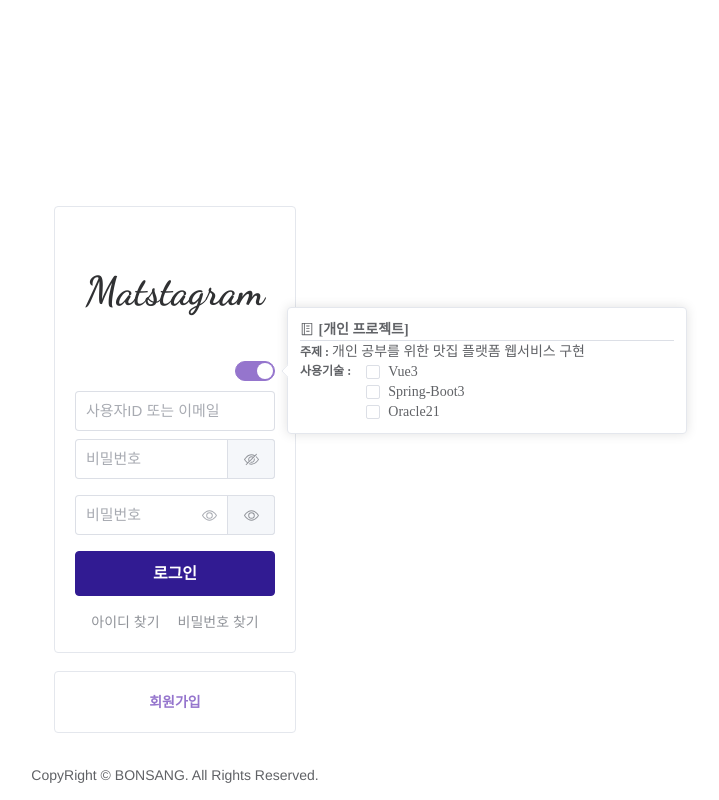
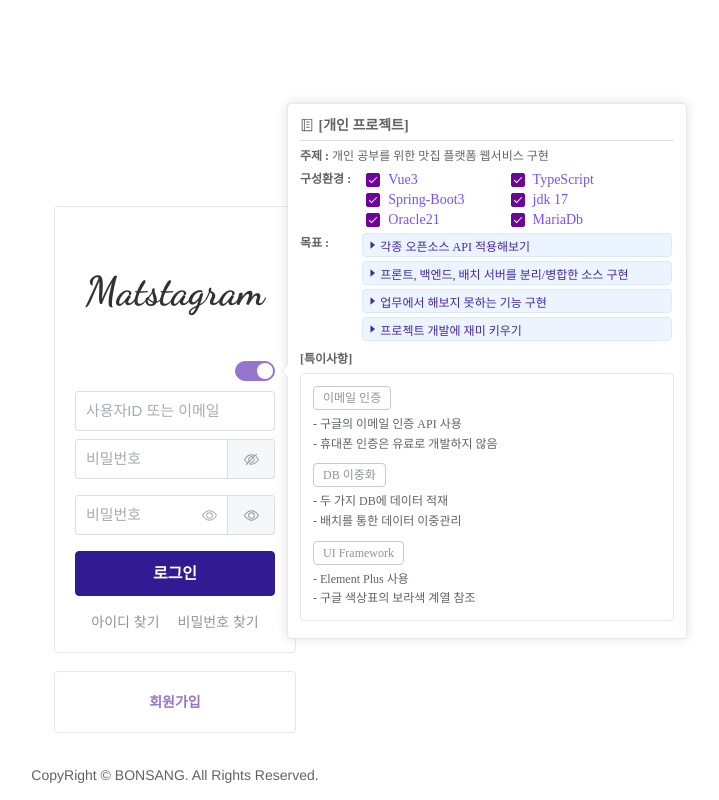
Before and after one commit to koobs97/Matstagram, a Vue app in the folder front/: page /login in a window 1280 px wide. Shown: the whole page, without its empty margins (465-1184 px from the left). Built offline with nearby package versions, Linux system fonts and the light colour scheme.

Commit message:
20240505 - 파일 위치 조정 및 로그인화면 설명 추가

```diff
--- a/front/src/views/SearchUserPw.vue
+++ b/front/src/views/login/SearchUserPw.vue
@@ -409,13 +409,13 @@
 
 </template>
 <script lang="ts" setup>
-import { ArrowRight, Calendar, CaretRight, ChatLineSquare, Checked, Hide, InfoFilled, QuestionFilled, Phone, Unlock, User, UserFilled, Lock, Message } from '@element-plus/icons-vue';
+import { ArrowRight, Calendar, CaretRight, ChatLineSquare, Checked, Hide, InfoFilled, Lock, Message, Phone, QuestionFilled, Unlock, User, UserFilled } from '@element-plus/icons-vue';
 import { ElMessage } from 'element-plus';
 import { onMounted, reactive, ref, watch } from 'vue';
 import { useRouter } from 'vue-router';
-import { Api, Common } from '../common/common'
-import { ChgUserPwIvo } from '../vo/ivo/ChgUserPwIvo';
-import { SearchUserPwIvo } from '../vo/ivo/SearchUserPwIvo';
+import { Api, Common } from '../../common/common';
+import { ChgUserPwIvo } from '../../vo/ivo/ChgUserPwIvo';
+import { SearchUserPwIvo } from '../../vo/ivo/SearchUserPwIvo';
 
 const router        = useRouter()   // router
 
@@ -708,12 +708,13 @@ watch(
                 /* 숫자를 연달아 세번 사용한 경우 */
                 if(state.pop2.pwChgIvo1.userPasswd.match(/\d{3,}/g) != null) {
 
-                    for(let i in state.pop2.pwChgIvo1.userPasswd.match(/\d{3,}/g)) {
+                    let i: any
+                    for(i in state.pop2.pwChgIvo1.userPasswd.match(/\d{3,}/g)) {
 
                         /**
                          * ex: number = ['123', '456']
                          */
-                        const number = state.pop2.pwChgIvo1.userPasswd.match(/\d{3,}/g)[i] as string
+                        const number = state.pop2.pwChgIvo1?.userPasswd?.match(/\d{3,}/g)?.[i] as string
                         let numberList = []
 
                         for(let i = 0; i < number.length; i++) {
--- a/front/src/views/joinMember.vue
+++ b/front/src/views/login/joinMember.vue
@@ -480,8 +480,8 @@ import { ArrowLeft, InfoFilled, Search, Select } from '@element-plus/icons-vue'
 import { ElMessage } from 'element-plus'
 import { reactive, ref, watch } from 'vue'
 import { useRouter } from 'vue-router'
-import { Api, Common } from '../common/common'
-import { joinMemberIvo } from '../vo/ivo/joinMemberIvo'
+import { Api, Common } from '../../common/common'
+import { joinMemberIvo } from '../../vo/ivo/joinMemberIvo'
 
 const router = useRouter()
 
--- a/front/src/components/userLogin.vue
+++ b/front/src/views/login/userLogin.vue
@@ -1,3 +1,13 @@
+<!--
+ * [로그인 화면]
+ *
+ * @Class   userLogin.vue
+ * @Author  Koo Bon Sang
+ * @Date    2024.03.29
+ * @Version 1.1.0
+ *
+-->
+
 <template>
     <el-form label-width="120px">
         <el-form-item>
@@ -30,24 +40,66 @@
                                                 </el-icon>
                                                 [개인 프로젝트]
                                             </el-text>
-                                            <el-divider style="margin-bottom: 0px; margin-top: 0px;"></el-divider>
-                                            <el-text style="font-size: 12px; font-weight: bold;">주제 : </el-text> <el-text>개인 공부를 위한 맛집 플랫폼 웹서비스 구현</el-text>
+                                            <el-divider style="margin-bottom: 4px; margin-top: 4px;"></el-divider>
+                                            <el-text style="font-size: 12px; font-weight: bold;">주제 : </el-text><el-text style="font-size: 12px;">개인 공부를 위한 맛집 플랫폼 웹서비스 구현</el-text>
                                             <div>
                                                 <el-row>
-                                                    <el-col :span="4" style="height: 20px;">
-                                                        <el-text style="font-size: 12px; font-weight: bold;">사용기술 : </el-text>
+                                                    <el-col :span="4" style="height: 20px; margin-top: 4px;">
+                                                        <el-text style="font-size: 12px; font-weight: bold;">구성환경 : </el-text>
                                                     </el-col>
-                                                    <el-col :span="19" style="height: 20px; margin-left: 4px;">
-                                                        <el-checkbox style="height: 22px;" label="Vue3" />
+                                                    <el-col :span="9" style="height: 20px; margin-left: 4px; margin-top: 4px;">
+                                                        <el-checkbox checked style="height: 22px; font-size: 12px;" label="Vue3" />
+                                                    </el-col>
+                                                    <el-col :span="9" style="height: 20px; margin-left: 4px; margin-top: 4px;">
+                                                        <el-checkbox checked style="height: 22px; font-size: 12px;" label="TypeScript" />
                                                     </el-col>
                                                     <el-col :span="4" />
-                                                    <el-col :span="19" style="height: 20px; margin-left: 4px;">
-                                                        <el-checkbox style="height: 22px;" label="Spring-Boot3"/>
+                                                    <el-col :span="9" style="height: 20px; margin-left: 4px;">
+                                                        <el-checkbox checked style="height: 22px; font-size: 12px;" label="Spring-Boot3"/>
+                                                    </el-col>
+                                                    <el-col :span="9" style="height: 20px; margin-left: 4px;">
+                                                        <el-checkbox checked style="height: 22px; font-size: 12px;" label="jdk 17" />
                                                     </el-col>
                                                     <el-col :span="4" />
-                                                    <el-col :span="19" style="height: 20px; margin-left: 4px;">
-                                                        <el-checkbox style="height: 22px;" label="Oracle21"/>
+                                                    <el-col :span="9" style="height: 20px; margin-left: 4px;">
+                                                        <el-checkbox checked style="height: 22px; font-size: 12px;" label="Oracle21"/>
                                                     </el-col>
+                                                    <el-col :span="9" style="height: 20px; margin-left: 4px;">
+                                                        <el-checkbox checked style="height: 22px; font-size: 12px;" label="MariaDb"/>
+                                                    </el-col>
+                                                    <el-col :span="4" style="height: 20px; margin-top: 4px;">
+                                                        <el-text style="font-size: 12px; font-weight: bold;">목표 : </el-text>
+                                                    </el-col>
+                                                    <el-tag style="margin-bottom: 4px; margin-top: 4px; padding: 0 2px; width: 310px; justify-content: left; color: #4527A0;">
+                                                        <el-icon style="margin-right: 1px;"><CaretRight /></el-icon>각종 오픈소스 API 적용해보기</el-tag>
+                                                    <el-col :span="4" /><el-tag style="margin-bottom: 4px; padding: 0 2px; width: 310px; justify-content: left; color: #4527A0;">
+                                                        <el-icon style="margin-right: 1px;"><CaretRight /></el-icon>프론트, 백엔드, 배치 서버를 분리/병합한 소스 구현</el-tag>
+                                                    <el-col :span="4" /><el-tag style="margin-bottom: 4px; padding: 0 2px; width: 310px; justify-content: left; color: #4527A0;">
+                                                        <el-icon style="margin-right: 1px;"><CaretRight /></el-icon>업무에서 해보지 못하는 기능 구현</el-tag>
+                                                    <el-col :span="4" /><el-tag style="margin-bottom: 4px; padding: 0 2px; width: 310px; justify-content: left; color: #4527A0;">
+                                                        <el-icon style="margin-right: 1px;"><CaretRight /></el-icon>프로젝트 개발에 재미 키우기</el-tag>
+                                                    <el-col :span="4" style="height: 20px; margin-top: 4px; margin-bottom: 4px;">
+                                                        <el-text style="font-size: 12px; font-weight: bold;">[특이사항]</el-text>
+                                                    </el-col>
+                                                    <div style="height: 100%; width: 100%; text-align: left; margin-bottom: 5px">
+                                                        <el-card shadow="never" class="custom-card">
+                                                            <el-tag type="info" effect="plain" style="font-size: 12px; margin-bottom: 4px;">
+                                                                {{ '이메일 인증' }}
+                                                            </el-tag><br>
+                                                            <el-text style="font-size: 12px; margin-bottom: 4px;">- 구글의 이메일 인증 API 사용</el-text><br>
+                                                            <el-text style="font-size: 12px; margin-bottom: 4px;">- 휴대폰 인증은 유료로 개발하지 않음</el-text><br>
+                                                            <el-tag type="info" effect="plain" style="font-size: 12px; margin-top: 10px; margin-bottom: 4px;">
+                                                                {{ 'DB 이중화' }}
+                                                            </el-tag><br>
+                                                            <el-text style="font-size: 12px; margin-bottom: 4px;">- 두 가지 DB에 데이터 적재</el-text><br>
+                                                            <el-text style="font-size: 12px; margin-bottom: 4px;">- 배치를 통한 데이터 이중관리</el-text><br>
+                                                            <el-tag type="info" effect="plain" style="font-size: 12px; margin-top: 10px; margin-bottom: 4px;">
+                                                                {{ 'UI Framework' }}
+                                                            </el-tag><br>
+                                                            <el-text style="font-size: 12px; margin-bottom: 4px;">- Element Plus 사용</el-text><br>
+                                                            <el-text style="font-size: 12px; margin-bottom: 4px;">- 구글 색상표의 보라색 계열 참조</el-text><br>
+                                                        </el-card>
+                                                    </div>
                                                 </el-row>
 
 
@@ -134,13 +186,13 @@
 
 <script lang="ts" setup>
 
-import { Hide, Memo, View } from '@element-plus/icons-vue'
+import { CaretRight, Hide, Memo, View } from '@element-plus/icons-vue'
 import { ElMessage } from 'element-plus'
 import { onMounted, reactive, ref } from 'vue'
 import { useRouter } from 'vue-router'
-import { Api, Common } from '../common/common'
-import { userStore } from '../store/userStore'
-import { UserLoginIvo } from '../vo/ivo/UserLoginIvo'
+import { Api, Common } from '../../common/common'
+import { userStore } from '../../store/userStore'
+import { UserLoginIvo } from '../../vo/ivo/UserLoginIvo'
 
 const router        = useRouter()
 const userStoreObj  = userStore()
@@ -262,7 +314,7 @@ const onClickSearchPw = () => {
 
 @font-face {
     font-family: 'dancing';
-    src:url('../../public/fonts/DancingScript-VariableFont_wght.ttf')
+    src:url('../../../public/fonts/DancingScript-VariableFont_wght.ttf')
 }
 
 .title {
@@ -314,5 +366,23 @@ const onClickSearchPw = () => {
     --el-switch-on-color: #9575CD;
     --el-switch-off-color: var(--el-border-color);
 }
+/* 체크박스 색상 */
+.el-checkbox {
+    --el-checkbox-checked-text-color: #7C4DFF;
+    --el-checkbox-checked-input-border-color: #70039b;
+    --el-checkbox-checked-bg-color: #70039b;
+}
+
+/* 체크박스 색상 */
+.el-checkbox.is-bordered.is-checked {
+    border-color: #7C4DFF;
+}
+
+.custom-card {
+    --el-card-border-color: var(--el-border-color-light);
+    --el-card-border-radius: 4px;
+    --el-card-padding: 12px;
+    --el-card-bg-color: var(--el-fill-color-blank);
+}
 
 </style>
```
Also changed, not shown: front/src/router.ts (+5 -5 lines), front/src/views/login/SearchUserId.vue (renamed from front/src/views/SearchUserId.vue, +4 -4 lines), front/src/views/login/ShowUserId.vue (renamed from front/src/views/ShowUserId.vue, +4 -4 lines).
